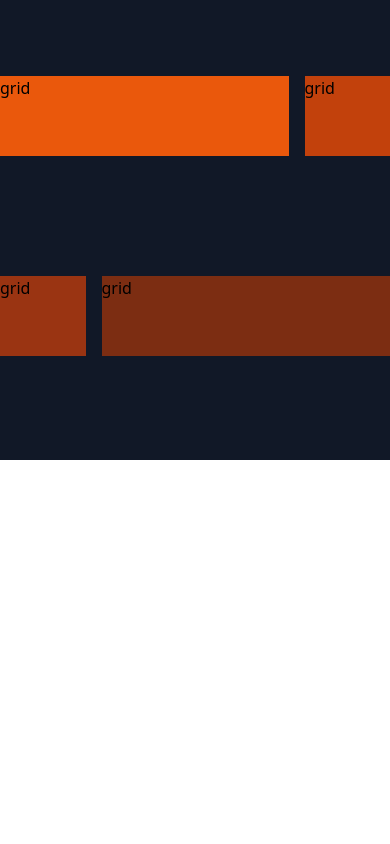
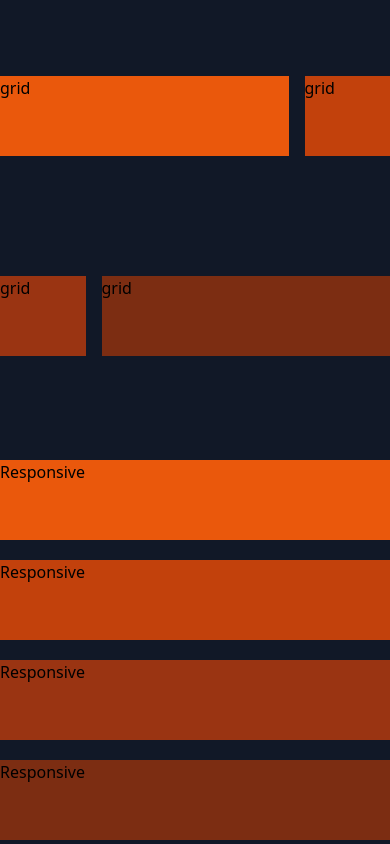
Before and after one commit to jawid-fakhari/vite-tailwind-project, a React (Vite) app: page / in a window 390 px wide. Shown: the part 1300-2144 px from the top of the page. Before the commit the page ends 1760 px from the top, so only its background shows below. Built offline with nearby package versions, Linux system fonts and the light colour scheme.

Commit message:
responsive

```diff
--- a/src/App.jsx
+++ b/src/App.jsx
@@ -57,6 +57,13 @@ function App() {
         <div className="bg-orange-800 h-20 col-span-1">grid</div>
         <div className="bg-orange-900 h-20 col-span-3">grid</div>
       </div>
+      {/* Responsive */}
+      <div className="bg-gray-900 h-96 grid grid-cols-12 gap-4">
+        <div className="bg-orange-600 h-20 col-span-12 sm:col-span-6 md:col-span-3">Responsive</div>
+        <div className="bg-orange-700 h-20 col-span-12 sm:col-span-6 md:col-span-3">Responsive</div>
+        <div className="bg-orange-800 h-20 col-span-12 sm:col-span-6 md:col-span-3">Responsive</div>
+        <div className="bg-orange-900 h-20 col-span-12 sm:col-span-6 md:col-span-3">Responsive</div>
+      </div>
     </>
   )
 }
```
